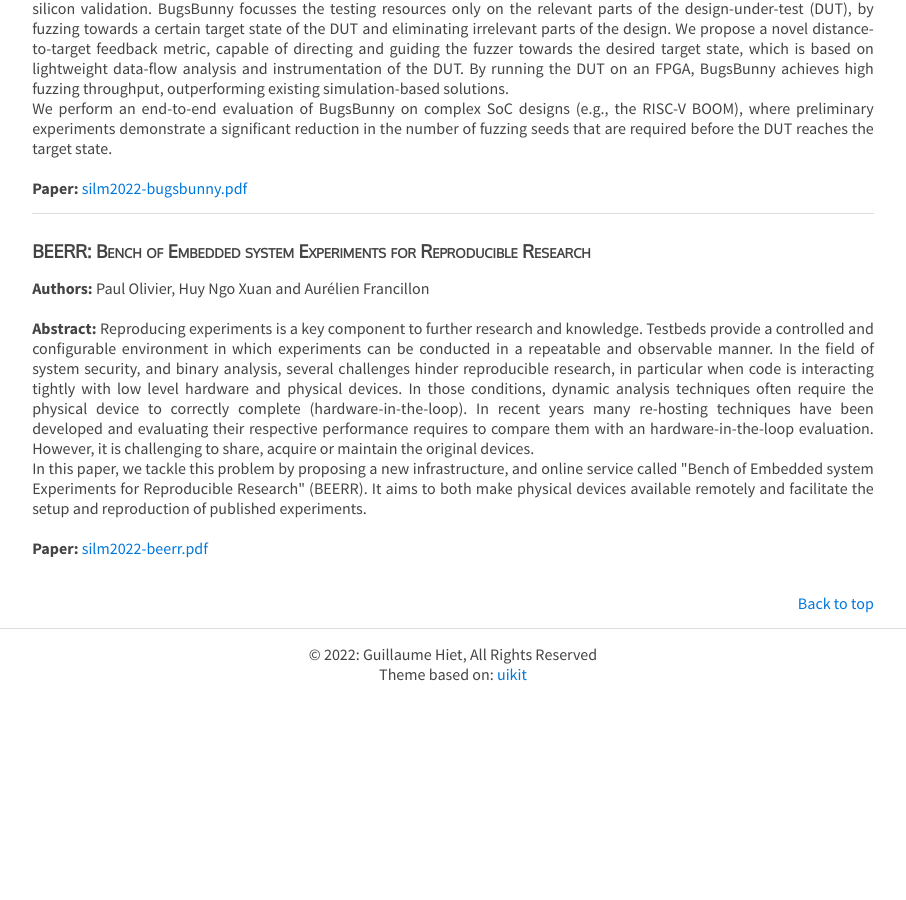
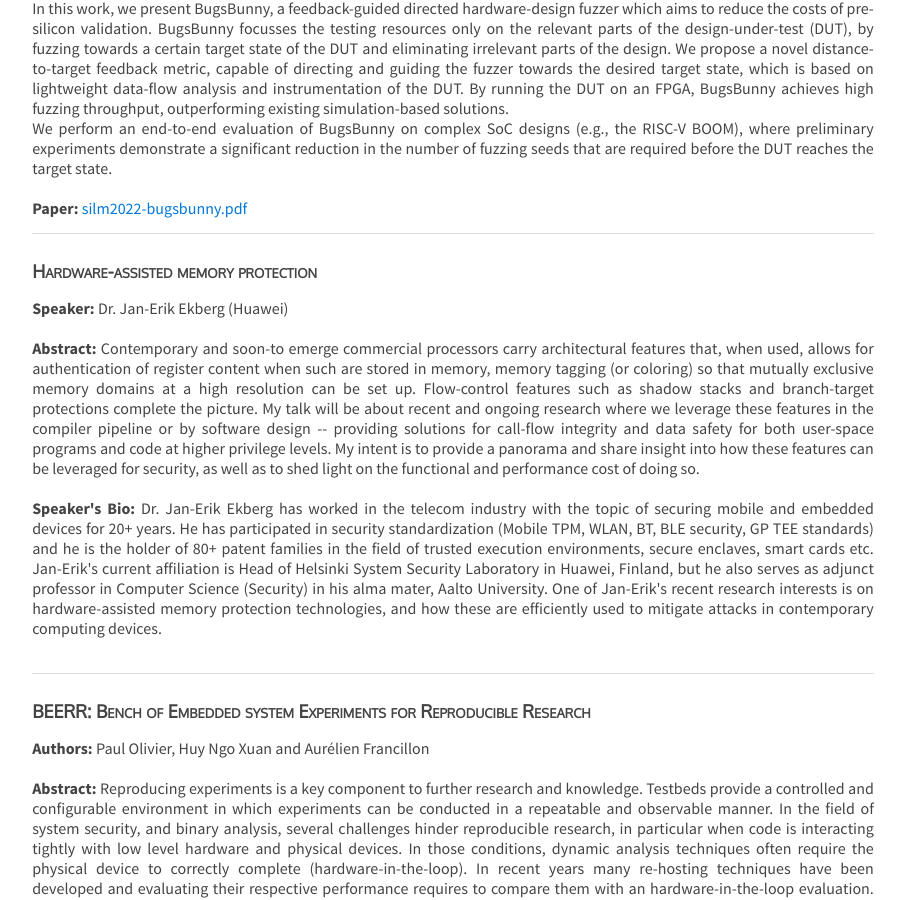
Before and after one commit to silm-workshop/silm-workshop.github.io, a Jekyll site: the page built from program.html, in a window 1280 px wide and 900 px high, scrolled down 913 px. Shown: the whole window, without its empty margins (187-1093 px from the left). Built offline with Jekyll 4.4.1, drawn with Linux system fonts in a browser that asks for light colours; before the commit the page ends 1597 px from its top, so only the background shows below that; some of the changed text lies outside the part shown.

Commit message:
invited talk 1

```diff
--- a/program.html
+++ b/program.html
@@ -32,7 +32,8 @@ Herbert Bos</td>
 </tr>
 <tr style="background-color:#FFF0C0;">
   <td>11:00</td><td></td>
-  <td><b>Invited Talk: Dr. Jan Erik Ekberg (Huawei)</b></td>
+  <td><b>Invited Talk: <a href="#ekberg"><b>Hardware-assisted memory
+protection</b></a><br>Dr. Jan-Erik Ekberg (Huawei)</b></td>
 </tr>
 <tr style="background-color:#BEFFC5;border-bottom: 1px solid
 #000;border-top: 1px solid #000;">
@@ -118,6 +119,40 @@ target state. <br><br>
 href="2022-papers/silm2022-bugsbunny.pdf">silm2022-bugsbunny.pdf</a>
 
 
+
+<hr>
+<h3 id="ekberg">Hardware-assisted memory protection</h3>
+
+<b>Speaker:</b> Dr. Jan-Erik Ekberg (Huawei) <br><br>
+
+<b>Abstract:</b> Contemporary and soon-to emerge commercial processors
+carry architectural features that, when used, allows for authentication of
+register content when such are stored in memory, memory tagging (or
+coloring) so that mutually exclusive memory domains at a high resolution
+can be set up. Flow-control features such as shadow stacks and
+branch-target protections complete the picture.  My talk will be about
+recent and ongoing research where we leverage these features in the
+compiler pipeline or by software design -- providing solutions for
+call-flow integrity and data safety for both user-space programs and code
+at higher privilege levels. My intent is to provide a panorama and share
+insight into how these features can be leveraged for security, as well as
+to shed light on the functional and performance cost of doing so. <br><br>
+
+<b>Speaker's Bio:</b> Dr. Jan-Erik Ekberg has worked in the telecom
+industry with the topic of securing mobile and embedded devices for 20+
+years. He has participated in security standardization (Mobile TPM, WLAN,
+BT, BLE security, GP TEE standards) and he is the holder of 80+ patent
+families in the field of trusted execution environments, secure enclaves,
+smart cards etc.  Jan-Erik's current affiliation is Head of Helsinki System
+Security Laboratory in Huawei, Finland, but he also serves as adjunct
+professor in Computer Science (Security) in his alma mater, Aalto
+University. One of Jan-Erik's recent research interests is on
+hardware-assisted memory protection technologies, and how these are
+efficiently used to mitigate attacks in contemporary computing devices.
+<br><br>
+
+
+
 <hr>
 <h3 id="beerr">BEERR: Bench of Embedded system Experiments for Reproducible
 Research</h3>
```
